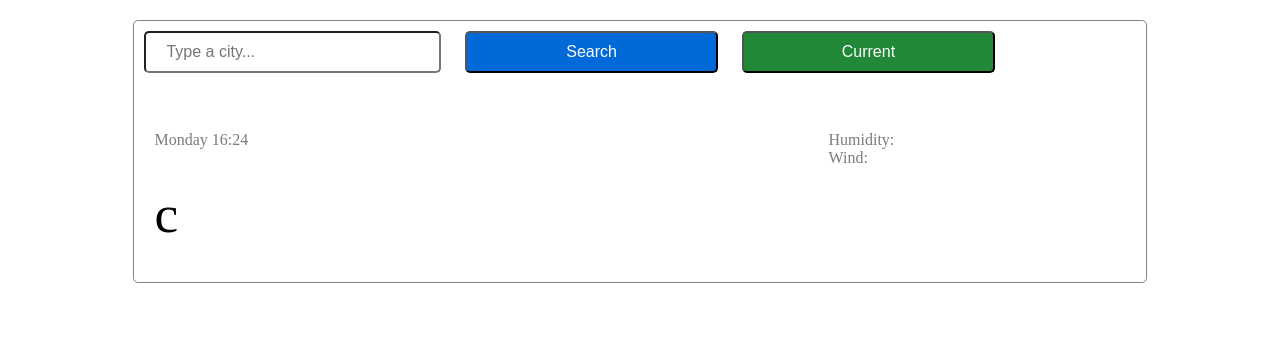
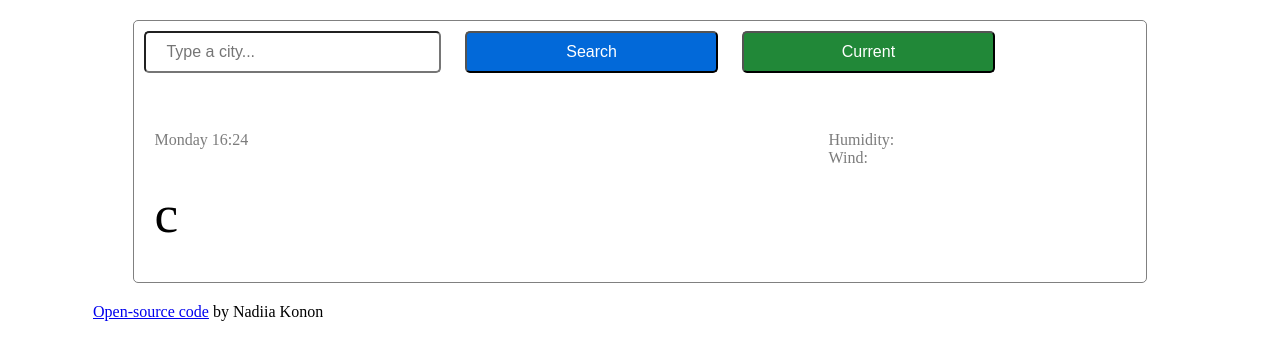
Before and after one commit to Nadkon/SheCodes_Week5_Homework, a plain HTML site: page index.html in a window 1280 px wide. Drawn offline with nearby package versions, Linux system fonts and the light colour scheme; no server answers.

Commit message:
update: added link to my github

```diff
--- a/index.html
+++ b/index.html
@@ -34,6 +34,9 @@
     </div>
 </div>
 </div>
+<div class="link-to-git">
+    <a href="https://github.com/Nadkon/SheCodes_Week5_Homework.git">Open-source code</a><span> by Nadiia Konon</span>
+</div>
 <script src="./src/index.js"></script>
 </body>
 </html>
--- a/src/styles.css
+++ b/src/styles.css
@@ -61,5 +61,7 @@ ul{
 }
 li{
     margin: 0;
-
 }
+.link-to-git{
+    margin-left: 85px;
+}
```
